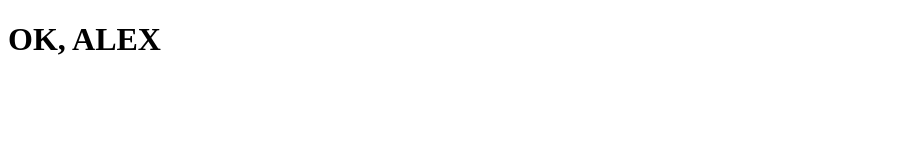
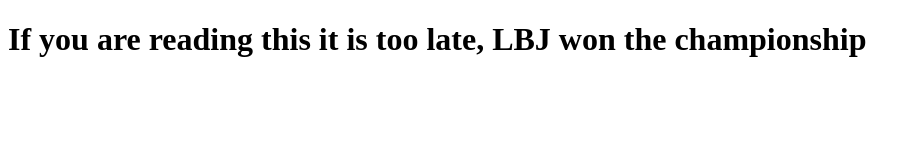
Before and after one commit to ramanvilkhu/OK, a plain HTML site: page index.html in a window 1280 px wide. Shown: the whole page, without its empty margins (0-920 px from the left). Drawn offline with Linux system fonts and the light colour scheme.

Commit message:
Update index.html

```diff
--- a/index.html
+++ b/index.html
@@ -1,6 +1,6 @@
 <!DOCTYPE html>
 <html>
 <body>
-<h1>OK, ALEX</h1>
+<h1>If you are reading this it is too late, LBJ won the championship</h1>
 </body>
 </html>
```
